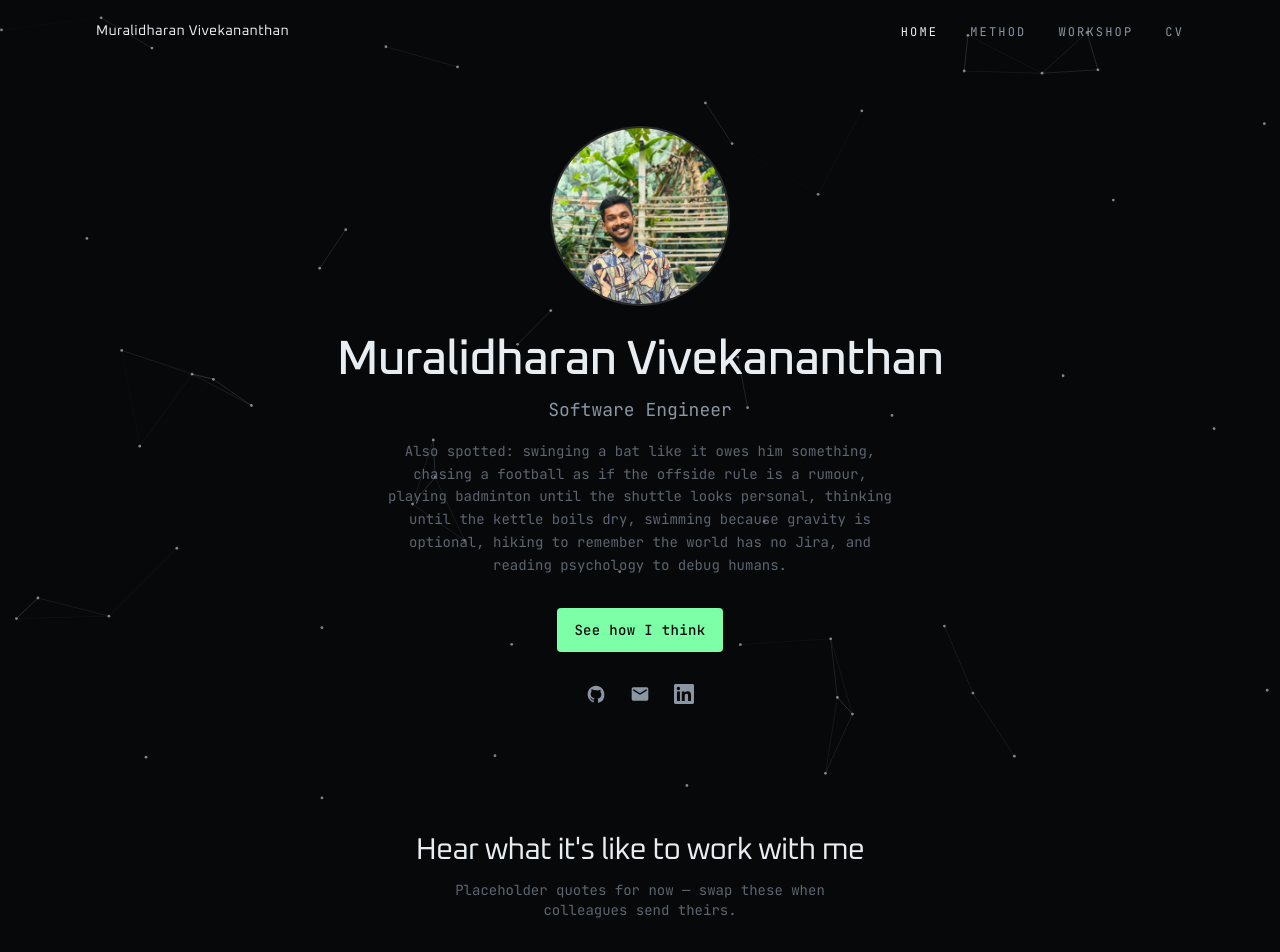
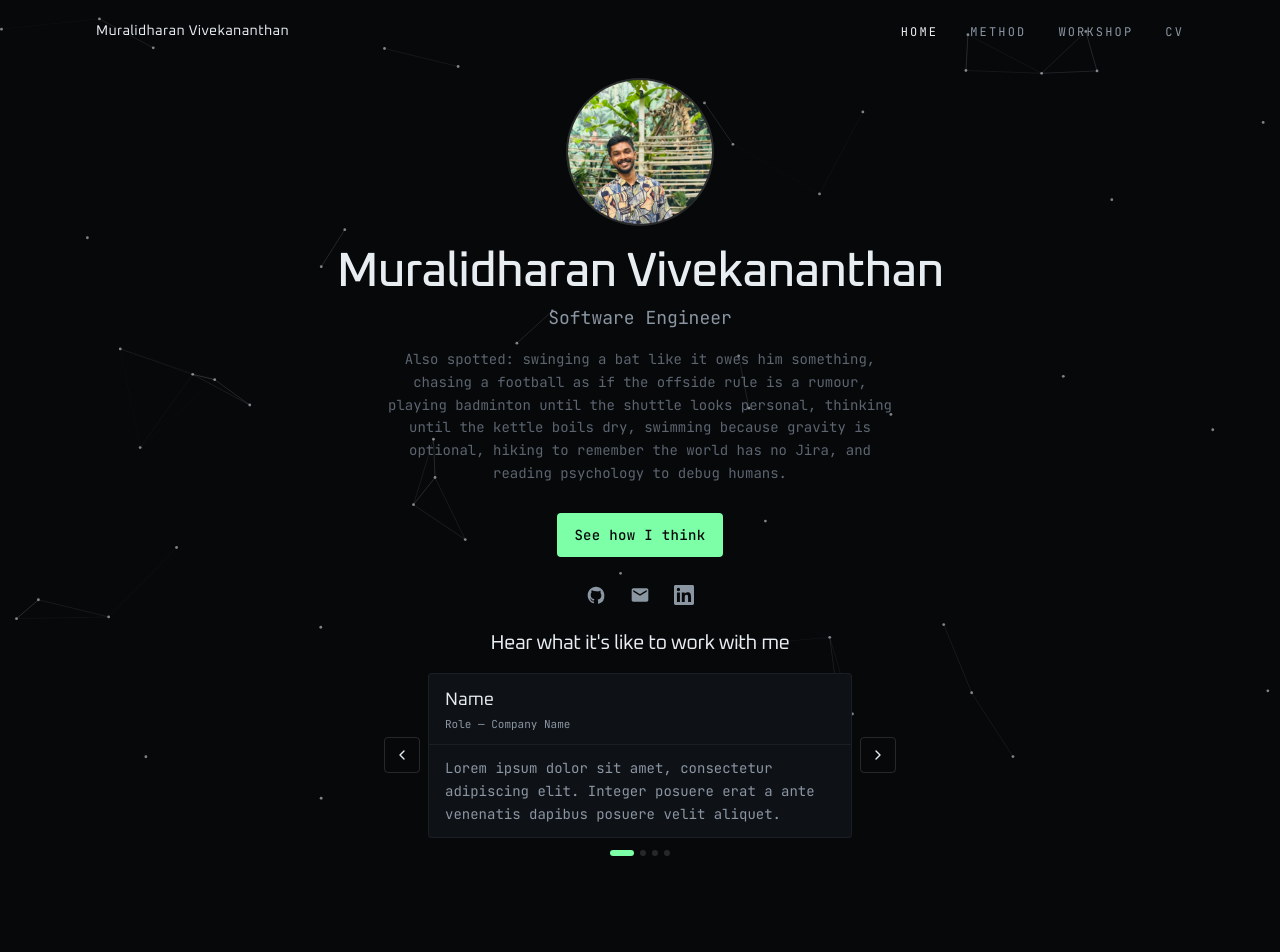
Before and after one commit to murali-vivek/my-portfolio, a Next.js app: page / in a window 1280 px wide. Shown: the top 952 px of the page. After the commit the page ends 896 px from the top, so only its background shows below. Built offline with nearby package versions, Linux system fonts and the light colour scheme.

Commit message:
Testimonials were changed to being a carousel.

```diff
--- a/src/app/page.tsx
+++ b/src/app/page.tsx
@@ -4,7 +4,7 @@ import { Testimonials } from "@/components/home/Testimonials";
 
 export default function Home() {
   return (
-    <main id="main">
+    <main id="main" className="flex min-h-svh flex-col">
       <Constellation />
       <HomeHero />
       <Testimonials />
--- a/src/components/home/HomeHero.tsx
+++ b/src/components/home/HomeHero.tsx
@@ -5,32 +5,32 @@ import Image from "next/image";
 
 export function HomeHero() {
   return (
-    <section className="relative z-10 flex min-h-svh flex-col items-center justify-center px-6 pb-16 pt-24 text-center">
+    <section className="relative z-10 flex flex-1 flex-col items-center justify-center px-6 pb-4 pt-20 text-center">
       <Image
         src="/me.png"
         alt={`${site.name} smiling outdoors`}
         width={176}
         height={176}
         priority
-        className="size-40 rounded-full object-cover object-[50%_72%] ring-2 ring-foreground/15 sm:size-44"
+        className="size-28 rounded-full object-cover object-[50%_72%] ring-2 ring-foreground/15 sm:size-36"
       />
-      <h1 className="mt-8 font-display text-4xl font-medium tracking-tight text-foreground sm:text-5xl">
+      <h1 className="mt-4 font-display text-3xl font-medium tracking-tight text-foreground sm:mt-6 sm:text-5xl">
         {site.name}
       </h1>
-      <p className="mt-3 text-base text-muted sm:text-lg">{site.role}</p>
-      <p className="mt-4 max-w-lg text-sm leading-relaxed text-faint">
+      <p className="mt-2 text-sm text-muted sm:text-lg">{site.role}</p>
+      <p className="mt-3 max-w-lg text-xs leading-relaxed text-faint sm:mt-4 sm:text-sm">
         Also spotted: swinging a bat like it owes him something, chasing a
         football as if the offside rule is a rumour, playing badminton until
         the shuttle looks personal, thinking until the kettle boils dry,
         swimming because gravity is optional, hiking to remember the world has
         no Jira, and reading psychology to debug humans.
       </p>
-      <div className="mt-8">
+      <div className="mt-5 sm:mt-7">
         <ButtonLink href="/method" variant="primary">
           See how I think
         </ButtonLink>
       </div>
-      <SocialLinks />
+      <SocialLinks className="mt-5 sm:mt-7" />
     </section>
   );
 }
--- a/src/components/home/TestimonialCard.tsx
+++ b/src/components/home/TestimonialCard.tsx
@@ -13,13 +13,13 @@ export function TestimonialCard({
 }: TestimonialCardProps) {
   return (
     <article className="overflow-hidden rounded-sm border border-line bg-surface text-left">
-      <header className="border-b border-line px-5 py-4">
-        <p className="font-display text-lg text-foreground">{name}</p>
-        <p className="mt-1 font-mono text-xs text-muted">
+      <header className="border-b border-line px-4 py-3">
+        <p className="font-display text-base text-foreground sm:text-lg">{name}</p>
+        <p className="mt-0.5 font-mono text-[11px] text-muted">
           {role} — {company}
         </p>
       </header>
-      <p className="px-5 py-4 text-sm leading-relaxed text-muted">{quote}</p>
+      <p className="px-4 py-3 text-sm leading-relaxed text-muted">{quote}</p>
     </article>
   );
 }
--- a/src/components/home/Testimonials.tsx
+++ b/src/components/home/Testimonials.tsx
@@ -1,33 +1,96 @@
+"use client";
+
 import { TestimonialCard } from "@/components/home/TestimonialCard";
 import { testimonials } from "@/lib/testimonials";
+import { ChevronLeft, ChevronRight } from "lucide-react";
+import { useReducedMotion } from "motion/react";
+import { useEffect, useState } from "react";
 
 export function Testimonials() {
+  const [index, setIndex] = useState(0);
+  const [paused, setPaused] = useState(false);
+  const reduceMotion = useReducedMotion() ?? false;
+  const item = testimonials[index];
+
+  useEffect(() => {
+    if (reduceMotion || paused) return undefined;
+    const timer = window.setInterval(() => {
+      setIndex((current) => (current + 1) % testimonials.length);
+    }, 5500);
+    return () => window.clearInterval(timer);
+  }, [paused, reduceMotion]);
+
   return (
     <section
-      className="relative z-10 mx-auto w-full max-w-xl px-6 pb-24 pt-8 sm:px-8"
+      className="relative z-10 mx-auto w-full max-w-xl shrink-0 px-6 pb-8 pt-2 sm:px-8 sm:pb-10"
       aria-labelledby="testimonials-heading"
+      aria-roledescription="carousel"
+      onMouseEnter={() => setPaused(true)}
+      onMouseLeave={() => setPaused(false)}
     >
       <h2
         id="testimonials-heading"
-        className="text-center font-display text-2xl tracking-tight sm:text-3xl"
+        className="text-center font-display text-lg tracking-tight sm:text-xl"
       >
         Hear what it&apos;s like to work with me
       </h2>
-      <p className="mx-auto mt-3 max-w-md text-center text-sm text-faint">
-        Placeholder quotes for now — swap these when colleagues send theirs.
-      </p>
-      <ul className="mt-10 flex flex-col gap-5">
-        {testimonials.map((item) => (
-          <li key={item.id}>
+
+      <div className="mt-4 flex items-center gap-2">
+        <button
+          type="button"
+          className="inline-flex size-9 shrink-0 items-center justify-center rounded-sm border border-line-strong text-foreground"
+          aria-label="Previous testimonial"
+          onClick={() =>
+            setIndex(
+              (current) =>
+                (current - 1 + testimonials.length) % testimonials.length,
+            )
+          }
+        >
+          <ChevronLeft size={16} />
+        </button>
+
+        <div className="min-w-0 flex-1" aria-live="polite">
           <TestimonialCard
+            key={item.id}
             name={item.name}
             role={item.role}
             company={item.company}
             quote={item.quote}
           />
-          </li>
+        </div>
+
+        <button
+          type="button"
+          className="inline-flex size-9 shrink-0 items-center justify-center rounded-sm border border-line-strong text-foreground"
+          aria-label="Next testimonial"
+          onClick={() =>
+            setIndex((current) => (current + 1) % testimonials.length)
+          }
+        >
+          <ChevronRight size={16} />
+        </button>
+      </div>
+
+      <div
+        className="mt-3 flex justify-center gap-1.5"
+        role="tablist"
+        aria-label="Testimonials"
+      >
+        {testimonials.map((entry, entryIndex) => (
+          <button
+            key={entry.id}
+            type="button"
+            role="tab"
+            aria-selected={entryIndex === index}
+            aria-label={`Show testimonial ${entryIndex + 1}`}
+            className={`h-1.5 rounded-full transition-all ${
+              entryIndex === index ? "w-6 bg-accent" : "w-1.5 bg-line-strong"
+            }`}
+            onClick={() => setIndex(entryIndex)}
+          />
         ))}
-      </ul>
+      </div>
     </section>
   );
 }
```
Lines whose indentation alone changed are shown as unchanged.
